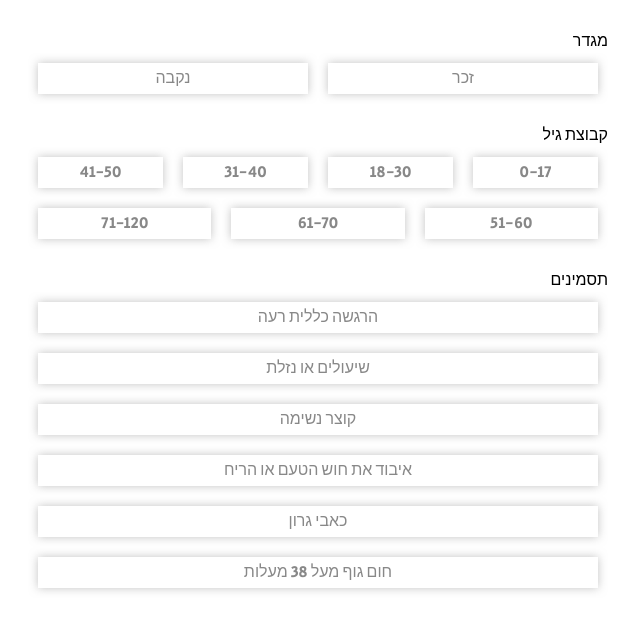
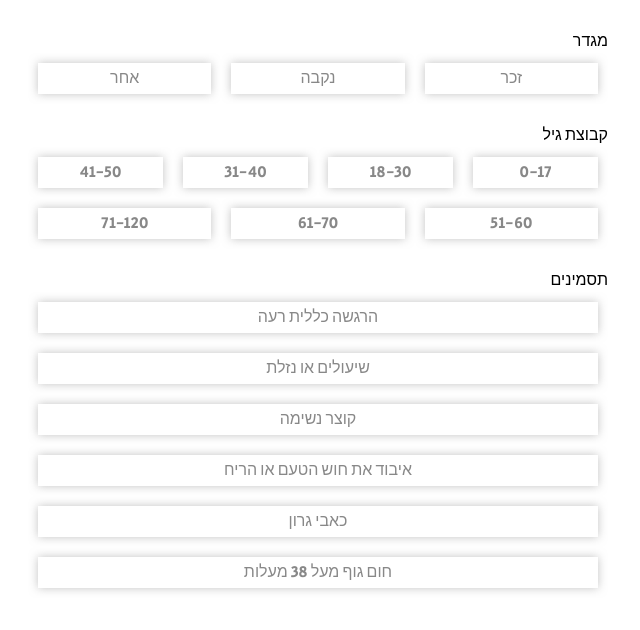
Before and after one commit to hasadna/avid-covider-predictor, an Angular app: page / in a window 1280 px wide. Shown: the top 630 px of the page, without its empty margins (322-962 px from the left). Built offline with nearby package versions, Linux system fonts and the light colour scheme.

Commit message:
Add other gender

```diff
--- a/src/app/app.component.html
+++ b/src/app/app.component.html
@@ -3,7 +3,7 @@
   <div class='row'>
     <app-toggle text='זכר' field='sex' [von]='"male"' [record]='record' (changed)='send()'></app-toggle>
     <app-toggle text='נקבה' field='sex' [von]='"female"' [record]='record' (changed)='send()'></app-toggle>
-    <!--app-toggle text='other' field='sex' [von]='"other"' [record]='record' (changed)='send()'></app-toggle-->
+    <app-toggle text='אחר' field='sex' [von]='"other"' [record]='record' (changed)='send()'></app-toggle>
   </div>
   <label>קבוצת גיל</label>
   <div class='row'>
```
